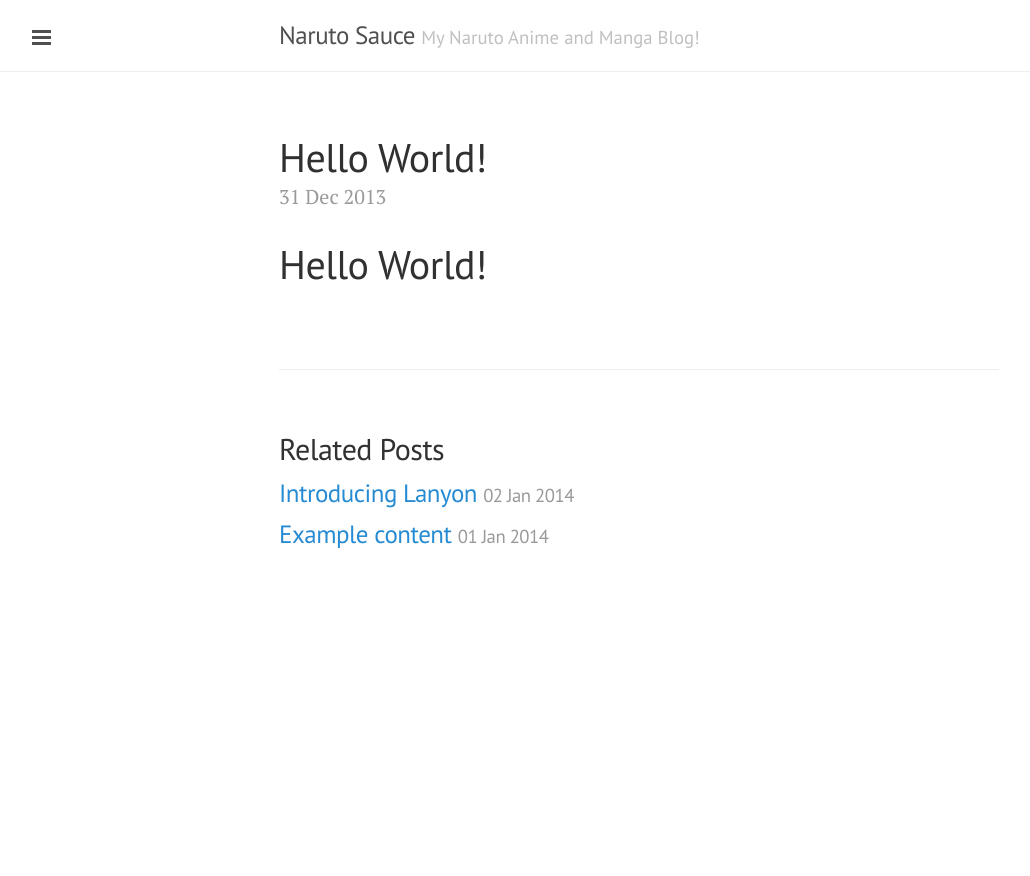
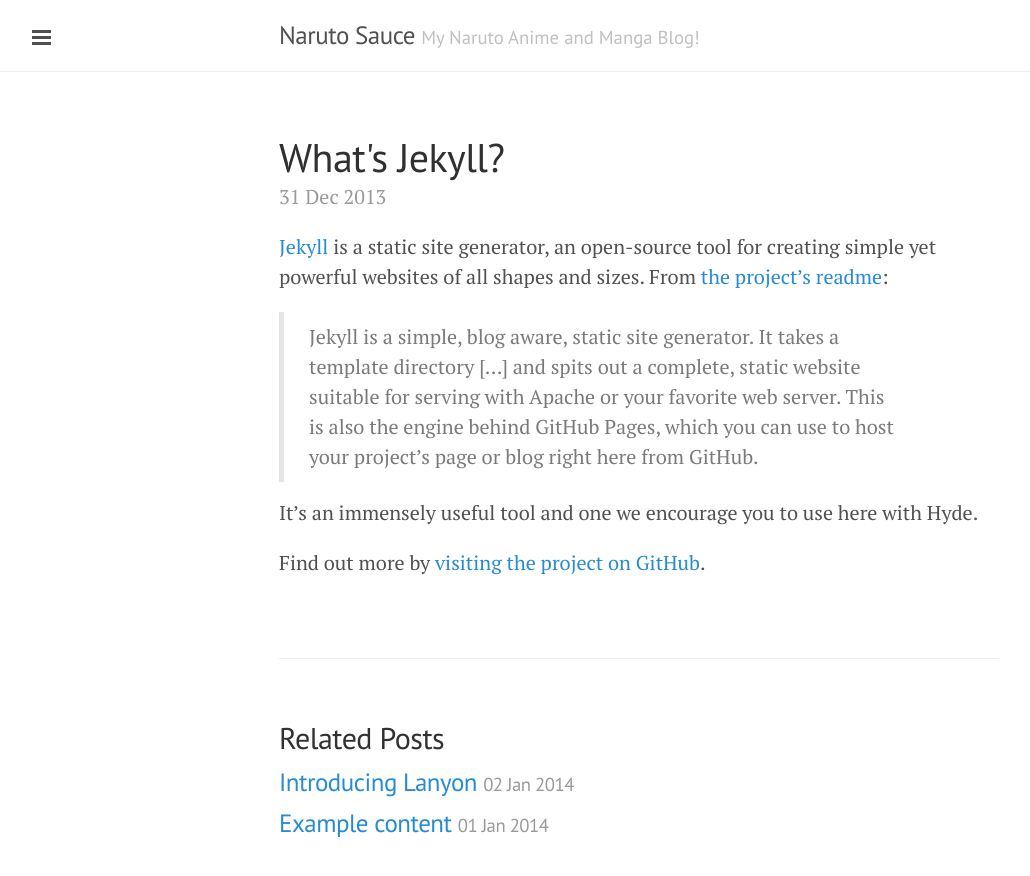
Before and after one commit to NarutoSauce/narutosauce.github.io, a Jekyll site: the page built from _posts/2013-12-31-whats-jekyll.md, in a window 1280 px wide. Shown: the top 876 px of the page, without its empty margins (1-1031 px from the left). Built offline with Jekyll 4.4.1, drawn with Linux system fonts in a browser that asks for light colours; Markdown is read by kramdown in place of the engine named in the settings.

Commit message:
excerpt test

```diff
--- a/_config.yml
+++ b/_config.yml
@@ -17,6 +17,8 @@
 
 paginate:         5
 
+excerpt_separator: <!--more-->
+
 # Custom vars
 version:          1.0.0
 
--- a/_posts/2013-12-31-whats-jekyll.md
+++ b/_posts/2013-12-31-whats-jekyll.md
@@ -1,6 +1,14 @@
 ---
 layout: post
-title: Hello World!
+title: What's Jekyll?
 ---
 
-# Hello World!
+[Jekyll](http://jekyllrb.com) is a static site generator, an open-source tool for creating simple yet powerful websites of all shapes and sizes. From [the project's readme](https://github.com/mojombo/jekyll/blob/master/README.markdown):
+
+<!--more-->
+
+  > Jekyll is a simple, blog aware, static site generator. It takes a template directory [...] and spits out a complete, static website suitable for serving with Apache or your favorite web server. This is also the engine behind GitHub Pages, which you can use to host your project’s page or blog right here from GitHub.
+
+It's an immensely useful tool and one we encourage you to use here with Hyde.
+
+Find out more by [visiting the project on GitHub](https://github.com/mojombo/jekyll).
```
Also changed, not shown: _posts/2014-01-01-example-content.md (+2 -0 lines), _posts/2014-01-02-introducing-lanyon.md (+2 -0 lines).
